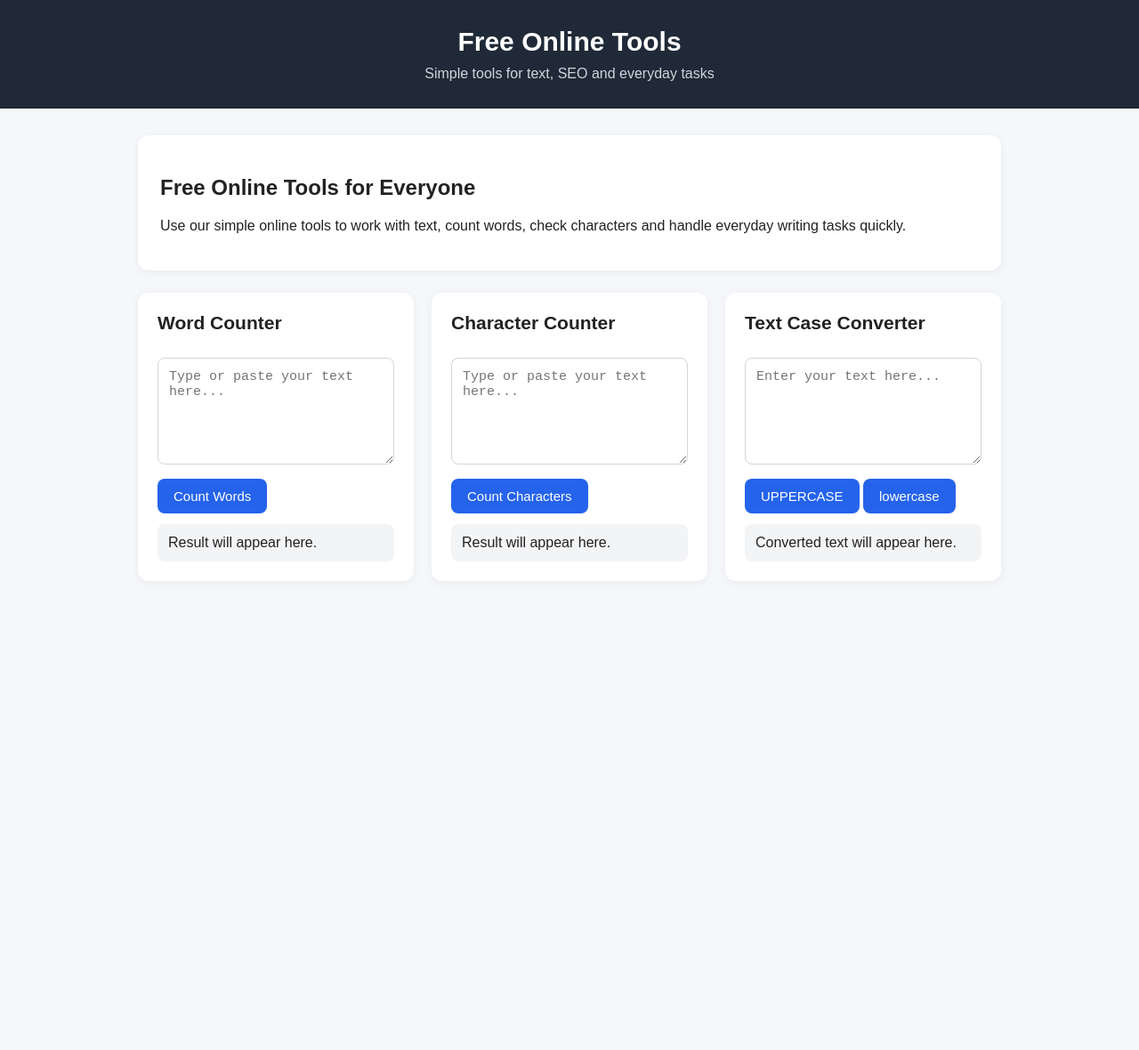
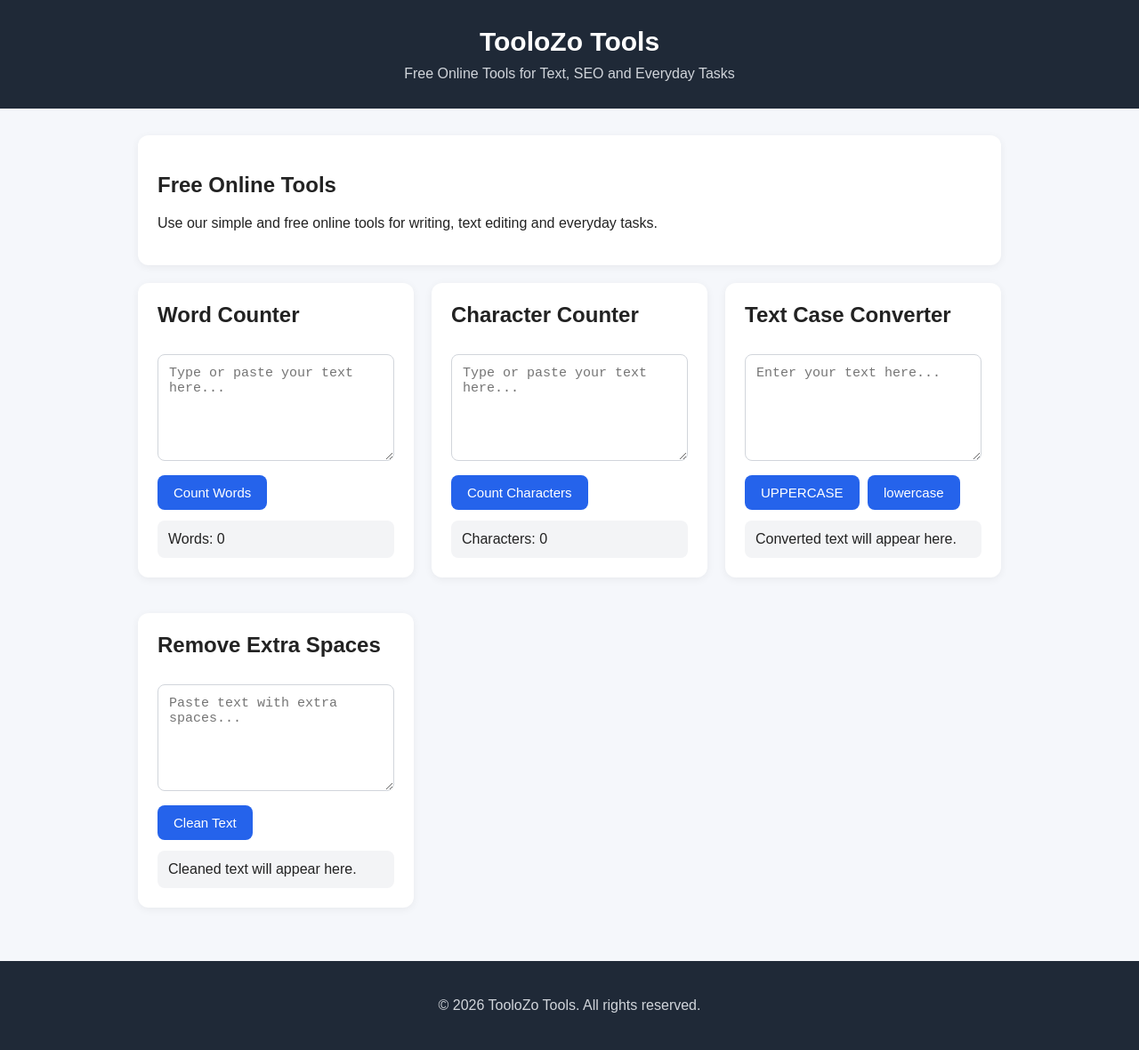
Before and after one commit to TooloZo/toolozo-tools, a plain HTML site: page index.html in a window 1280 px wide. Shown: the whole page at 89% size. Before the commit the page ends 800 px from the top, so only its background shows below. Drawn offline with Linux system fonts and the light colour scheme.

Commit message:
Refactor index.html for better content and styling
Updated page title and header text. Modified styles for tool cards and adjusted button functionalities. Improved text descriptions for tools.

```diff
--- a/index.html
+++ b/index.html
@@ -3,8 +3,10 @@
 <head>
   <meta charset="UTF-8">
   <meta name="viewport" content="width=device-width, initial-scale=1.0">
+
   <meta name="description" content="Free online tools for text, SEO and everyday tasks.">
-  <title>Free Online Tools - Text, SEO & Everyday Tasks</title>
+
+  <title>TooloZo Tools - Free Online Tools</title>
 
   <style>
     * {
@@ -32,7 +34,6 @@
 
     header p {
       margin: 0;
-      font-size: 16px;
       color: #d1d5db;
     }
 
@@ -42,11 +43,12 @@
       padding: 0 15px;
     }
 
-    .intro {
+    .intro,
+    .tool-card {
       background: white;
-      padding: 25px;
+      padding: 22px;
       border-radius: 12px;
-      margin-bottom: 25px;
+      margin-bottom: 20px;
       box-shadow: 0 2px 10px rgba(0,0,0,0.06);
     }
 
@@ -56,35 +58,24 @@
       gap: 20px;
     }
 
-    .tool-card {
-      background: white;
-      padding: 22px;
-      border-radius: 12px;
-      box-shadow: 0 2px 10px rgba(0,0,0,0.06);
+    .tool-card h2 {
+      margin-top: 0;
     }
 
-    .tool-card h2 {
-      margin-top: 0;
-      font-size: 21px;
-    }
-
-    textarea,
-    input {
+    textarea {
       width: 100%;
+      min-height: 120px;
       padding: 12px;
       margin-top: 10px;
       border: 1px solid #d1d5db;
       border-radius: 8px;
       font-size: 15px;
-    }
-
-    textarea {
-      min-height: 120px;
       resize: vertical;
     }
 
     button {
       margin-top: 12px;
+      margin-right: 5px;
       padding: 11px 18px;
       border: none;
       border-radius: 8px;
@@ -92,10 +83,6 @@
       color: white;
       font-size: 15px;
       cursor: pointer;
-    }
-
-    button:hover {
-      opacity: 0.9;
     }
 
     .result {
@@ -120,17 +107,17 @@
 <body>
 
   <header>
-    <h1>Free Online Tools</h1>
-    <p>Simple tools for text, SEO and everyday tasks</p>
+    <h1>TooloZo Tools</h1>
+    <p>Free Online Tools for Text, SEO and Everyday Tasks</p>
   </header>
 
   <main>
 
     <section class="intro">
-      <h2>Free Online Tools for Everyone</h2>
+      <h2>Free Online Tools</h2>
       <p>
-        Use our simple online tools to work with text, count words,
-        check characters and handle everyday writing tasks quickly.
+        Use our simple and free online tools for writing,
+        text editing and everyday tasks.
       </p>
     </section>
 
@@ -138,21 +125,128 @@
 
       <div class="tool-card">
         <h2>Word Counter</h2>
-        <textarea id="wordText" placeholder="Type or paste your text here..."></textarea>
-        <button onclick="countWords()">Count Words</button>
-        <div class="result" id="wordResult">Result will appear here.</div>
+
+        <textarea id="wordText"
+          placeholder="Type or paste your text here..."></textarea>
+
+        <button type="button" onclick="countWords()">
+          Count Words
+        </button>
+
+        <div class="result" id="wordResult">
+          Words: 0
+        </div>
       </div>
+
 
       <div class="tool-card">
         <h2>Character Counter</h2>
-        <textarea id="characterText" placeholder="Type or paste your text here..."></textarea>
-        <button onclick="countCharacters()">Count Characters</button>
-        <div class="result" id="characterResult">Result will appear here.</div>
+
+        <textarea id="characterText"
+          placeholder="Type or paste your text here..."></textarea>
+
+        <button type="button" onclick="countCharacters()">
+          Count Characters
+        </button>
+
+        <div class="result" id="characterResult">
+          Characters: 0
+        </div>
       </div>
+
 
       <div class="tool-card">
         <h2>Text Case Converter</h2>
-        <textarea id="caseText" placeholder="Enter your text here..."></textarea>
-        <button onclick="upperCase()">UPPERCASE</button>
-        <button onclick="lowerCase()">lowercase</button>
-        <div class="result" id="caseResult">Converted text will appear here.</
+
+        <textarea id="caseText"
+          placeholder="Enter your text here..."></textarea>
+
+        <button type="button" onclick="upperCase()">
+          UPPERCASE
+        </button>
+
+        <button type="button" onclick="lowerCase()">
+          lowercase
+        </button>
+
+        <div class="result" id="caseResult">
+          Converted text will appear here.
+        </div>
+      </div>
+
+
+      <div class="tool-card">
+        <h2>Remove Extra Spaces</h2>
+
+        <textarea id="spaceText"
+          placeholder="Paste text with extra spaces..."></textarea>
+
+        <button type="button" onclick="removeSpaces()">
+          Clean Text
+        </button>
+
+        <div class="result" id="spaceResult">
+          Cleaned text will appear here.
+        </div>
+      </div>
+
+    </section>
+
+  </main>
+
+  <footer>
+    <p>© 2026 TooloZo Tools. All rights reserved.</p>
+  </footer>
+
+
+  <script>
+    function countWords() {
+      var text = document.getElementById("wordText").value.trim();
+
+      if (text === "") {
+        document.getElementById("wordResult").textContent = "Words: 0";
+        return;
+      }
+
+      var words = text.split(/\s+/);
+      document.getElementById("wordResult").textContent =
+        "Words: " + words.length;
+    }
+
+
+    function countCharacters() {
+      var text = document.getElementById("characterText").value;
+
+      document.getElementById("characterResult").textContent =
+        "Characters: " + text.length;
+    }
+
+
+    function upperCase() {
+      var text = document.getElementById("caseText").value;
+
+      document.getElementById("caseResult").textContent =
+        text.toUpperCase();
+    }
+
+
+    function lowerCase() {
+      var text = document.getElementById("caseText").value;
+
+      document.getElementById("caseResult").textContent =
+        text.toLowerCase();
+    }
+
+
+    function removeSpaces() {
+      var text = document.getElementById("spaceText").value;
+
+      var cleaned = text.replace(/\s+/g, " ").trim();
+
+      document.getElementById("spaceResult").textContent =
+        cleaned;
+    }
+  </script>
+
+</body>
+</html>
```
